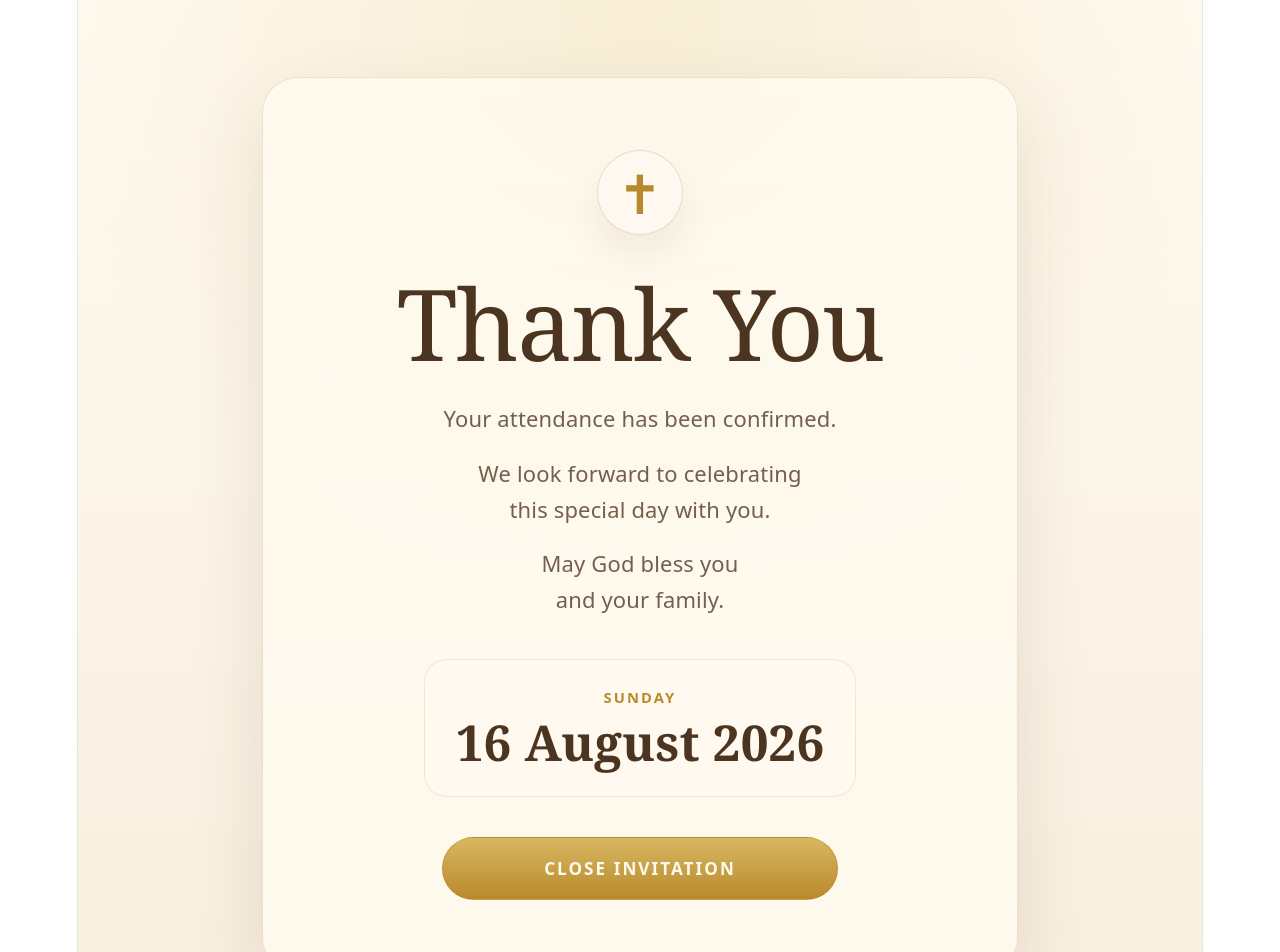
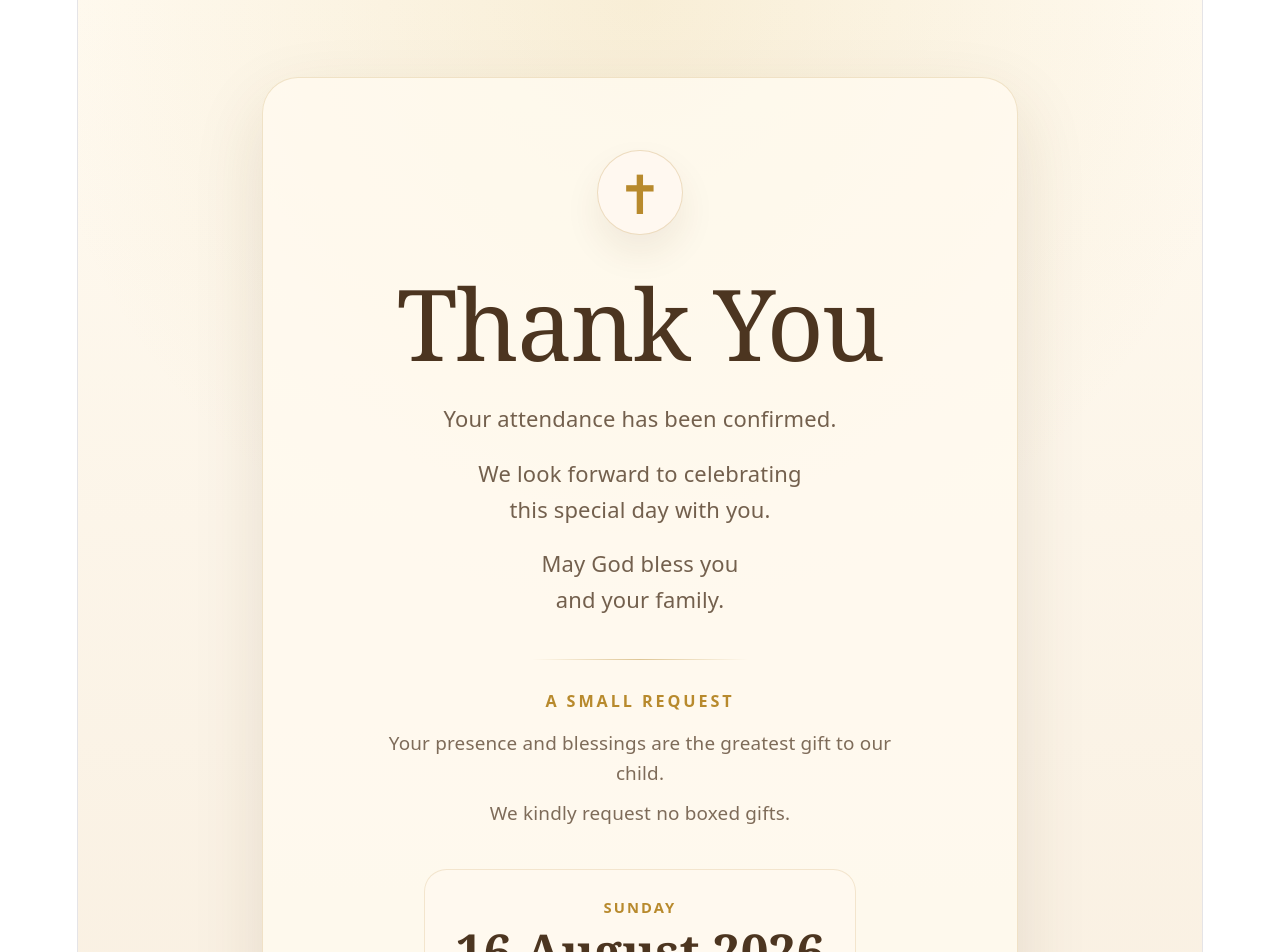
Before and after one commit to francisfin-lang/grace-invite, a React (Vite) app: page /thank-you in a window 1280 px wide. Shown: the top 952 px of the page. Built offline with nearby package versions, Linux system fonts and the light colour scheme.

Commit message:
Add gift request to thank you page

```diff
--- a/src/pages/ThankYou/ThankYou.css
+++ b/src/pages/ThankYou/ThankYou.css
@@ -65,6 +65,48 @@
   margin: 0;
 }
 
+.thank-you-page__request {
+  position: relative;
+  width: min(100%, 30rem);
+  padding-top: clamp(1.25rem, 4vw, 1.75rem);
+  color: rgba(76, 53, 32, 0.72);
+  text-align: center;
+}
+
+.thank-you-page__request::before {
+  content: '';
+  position: absolute;
+  top: 0;
+  left: 50%;
+  width: min(100%, 12rem);
+  height: 1px;
+  background: linear-gradient(90deg, transparent, rgba(184, 138, 45, 0.46), transparent);
+  transform: translateX(-50%);
+}
+
+.thank-you-page__request-title {
+  margin: 0;
+  color: #b88a2d;
+  font-size: clamp(0.78rem, 2vw, 0.9rem);
+  font-weight: 700;
+  letter-spacing: 0.18em;
+  line-height: 1.4;
+  text-transform: uppercase;
+}
+
+.thank-you-page__request-message {
+  display: flex;
+  flex-direction: column;
+  gap: 0.55rem;
+  margin: 0.8rem auto 0;
+  font-size: clamp(0.94rem, 2.4vw, 1.05rem);
+  line-height: 1.6;
+}
+
+.thank-you-page__request-message p {
+  margin: 0;
+}
+
 .thank-you-page__date {
   width: min(100%, 24rem);
   padding: clamp(1.1rem, 4vw, 1.5rem);
--- a/src/pages/ThankYou/ThankYou.jsx
+++ b/src/pages/ThankYou/ThankYou.jsx
@@ -30,6 +30,16 @@ export default function ThankYou({ invitationPath = '/' }) {
           </div>
         </div>
 
+        <section className="thank-you-page__request" aria-labelledby="thank-you-request-title">
+          <h2 id="thank-you-request-title" className="thank-you-page__request-title">
+            A Small Request
+          </h2>
+          <div className="thank-you-page__request-message">
+            <p>Your presence and blessings are the greatest gift to our child.</p>
+            <p>We kindly request no boxed gifts.</p>
+          </div>
+        </section>
+
         <section className="thank-you-page__date" aria-label="Celebration date">
           <p className="thank-you-page__date-day">Sunday</p>
           <p className="thank-you-page__date-value">16 August 2026</p>
```
